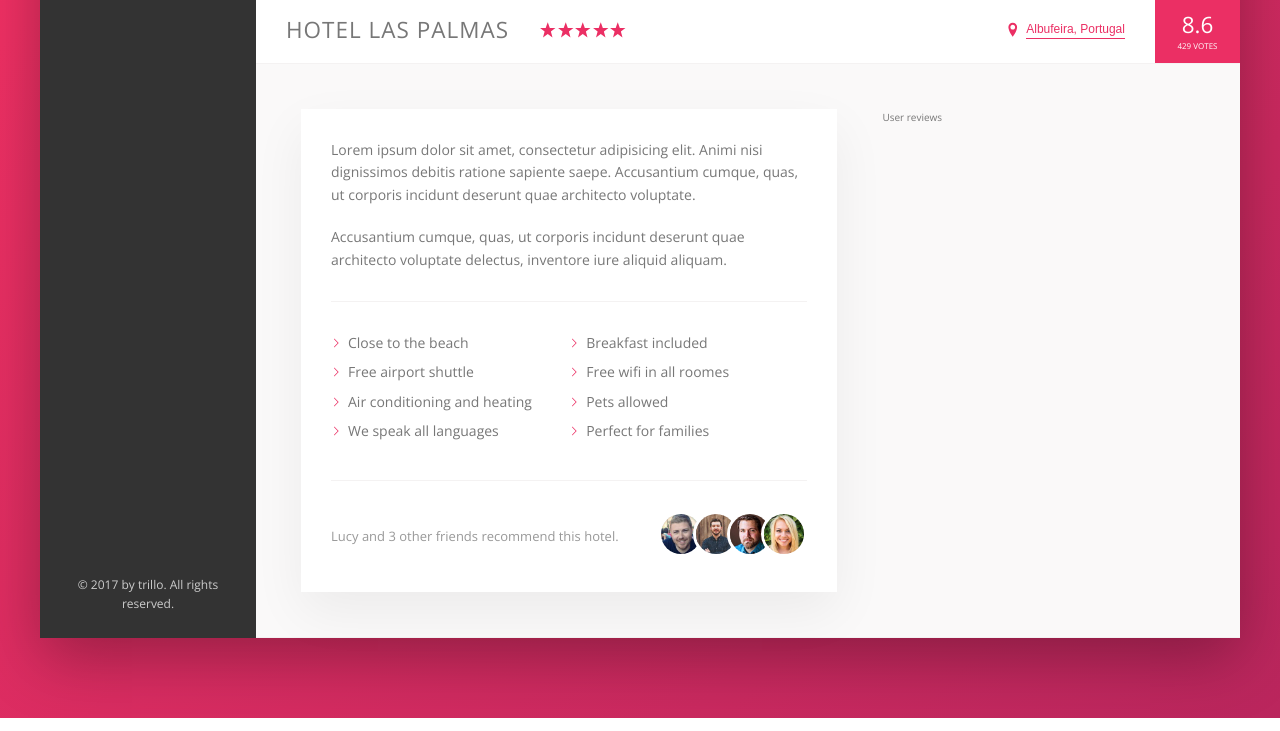
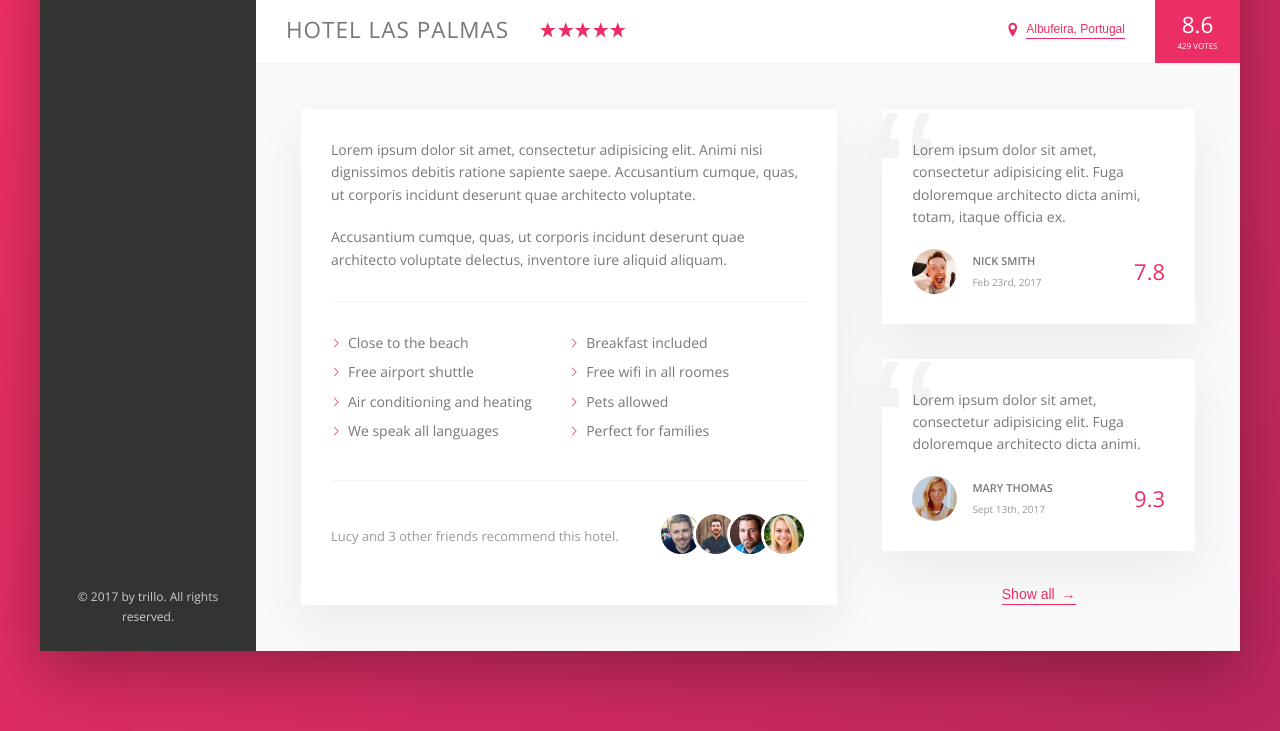
Before and after one commit to gnodivad/advanced-css-and-sass, a website: page Trillo/index.html in a window 1280 px wide. Shown: the part 538-1269 px from the top of the page. Drawn offline with nearby package versions, Linux system fonts and the light colour scheme; files that its build step writes are made by us from their sources.

Commit message:
Trillo - Finish review component

```diff
--- a/Trillo/index.html
+++ b/Trillo/index.html
@@ -169,7 +169,37 @@
                     </div>
 
                     <div class="user-reviews">
-                        User reviews
+                        <figure class="review">
+                            <blockquote class="review__text">
+                                Lorem ipsum dolor sit amet, consectetur adipisicing elit. Fuga doloremque architecto
+                                dicta animi, totam, itaque officia ex.
+                            </blockquote>
+                            <figcaption class="review__user">
+                                <img src="img/user-1.jpg" alt="User 1" class="review__photo">
+                                <div class="review__user-box">
+                                    <p class="review__user-name">Nick Smith</p>
+                                    <p class="review__user-date">Feb 23rd, 2017</p>
+                                </div>
+                                <div class="review__rating">7.8</div>
+                            </figcaption>
+                        </figure>
+
+                        <figure class="review">
+                            <blockquote class="review__text">
+                                Lorem ipsum dolor sit amet, consectetur adipisicing elit. Fuga doloremque architecto
+                                dicta animi.
+                            </blockquote>
+                            <figcaption class="review__user">
+                                <img src="img/user-2.jpg" alt="User 2" class="review__photo">
+                                <div class="review__user-box">
+                                    <p class="review__user-name">Mary Thomas</p>
+                                    <p class="review__user-date">Sept 13th, 2017</p>
+                                </div>
+                                <div class="review__rating">9.3</div>
+                            </figcaption>
+                        </figure>
+
+                        <button class="btn-inline">Show all <span>&rarr;</span></button>
                     </div>
                 </div>
             </main>
--- a/Trillo/sass/_components.scss
+++ b/Trillo/sass/_components.scss
@@ -256,8 +256,17 @@
     cursor: pointer;
     transition: all 0.2s;
 
+    & span {
+        margin-left: 3px;
+        transition: margin-left 0.2s;
+    }
+
     &:hover {
         color: var(--color-grey-dark-1);
+
+        span {
+            margin-left: 8px;
+        }
     }
 
     &:focus {
@@ -349,3 +358,65 @@
         }
     }
 }
+
+// Reviews
+.review {
+    background-color: #fff;
+    box-shadow: var(--shadow-light);
+    padding: 3rem;
+    margin-bottom: 3.5rem;
+    position: relative;
+    overflow: hidden;
+
+    &__text {
+        margin-bottom: 2rem;
+        z-index: 10;
+        position: relative;
+    }
+
+    &__user {
+        display: flex;
+        align-items: center;
+    }
+
+    &__photo {
+        height: 4.5rem;
+        width: 4.5rem;
+        border-radius: 50%;
+        margin-right: 1.5rem;
+    }
+
+    &__user-box {
+        margin-right: auto;
+    }
+
+    &__user-name {
+        font-size: 1.1rem;
+        font-weight: 600;
+        text-transform: uppercase;
+        margin-bottom: 0.4rem;
+    }
+
+    &__user-date {
+        font-size: 1rem;
+        color: var(--color-grey-dark-3);
+    }
+
+    &__rating {
+        color: var(--color-primary);
+        font-size: 2.2rem;
+        font-weight: 300;
+    }
+
+    &::before {
+        content: "\201C";
+        position: absolute;
+        top: -2.75rem;
+        left: -1rem;
+        line-height: 1;
+        font-size: 20rem;
+        color: var(--color-grey-light-2);
+        font-family: sans-serif;
+        z-index: 1;
+    }
+}
--- a/Trillo/sass/_layout.scss
+++ b/Trillo/sass/_layout.scss
@@ -38,6 +38,7 @@
 }
 
 .detail {
+    font-size: 1.4rem;
     display: flex;
     padding: 4.5rem;
     background-color: var(--color-grey-light-1);
@@ -45,7 +46,6 @@
 }
 
 .description {
-    font-size: 1.4rem;
     background-color: #fff;
     box-shadow: var(--shadow-light);
     padding: 3rem;
@@ -54,4 +54,8 @@
 }
 
 .user-reviews {
+    flex: 1;
+    display: flex;
+    flex-direction: column;
+    align-items: center;
 }
```
